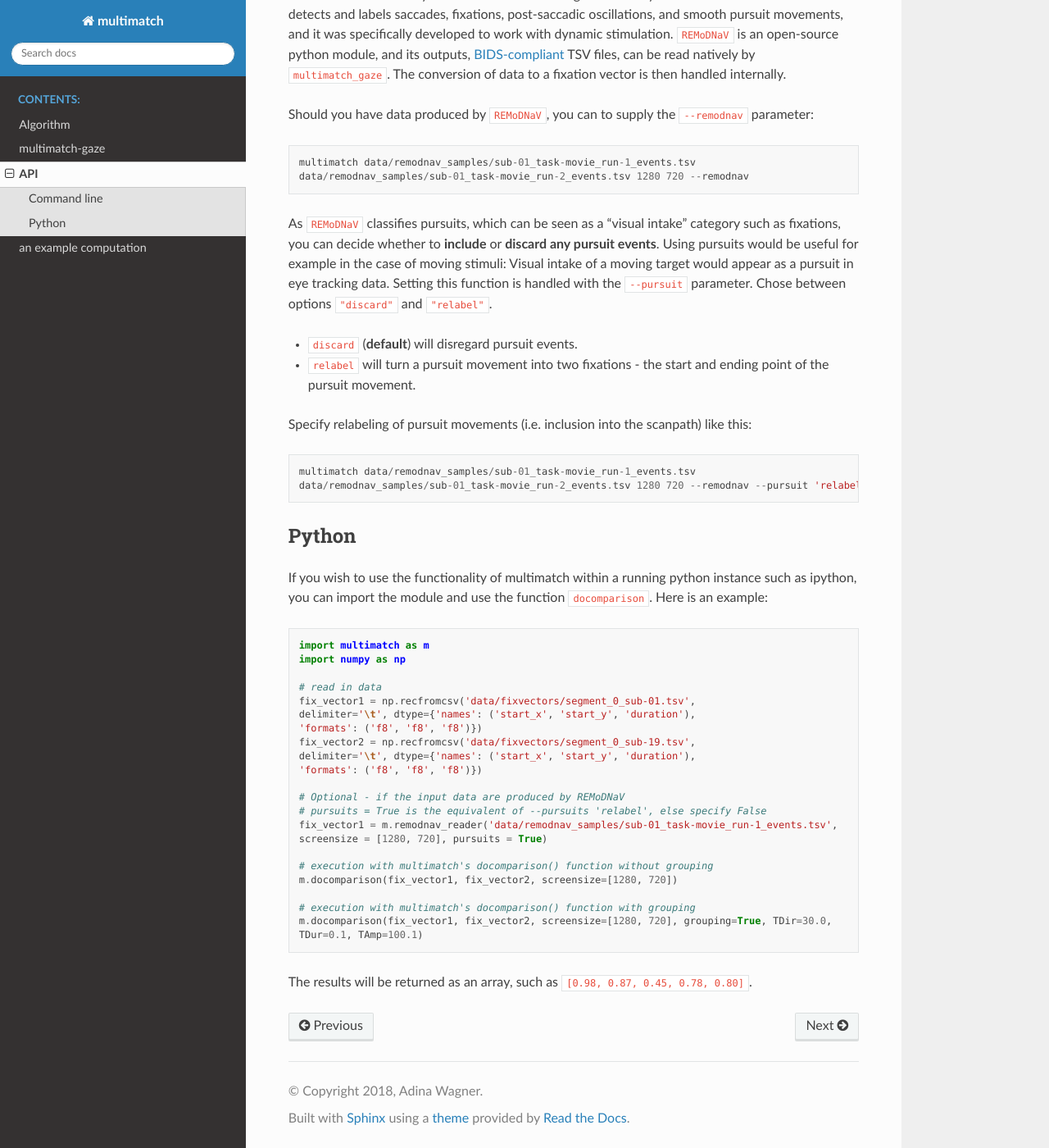
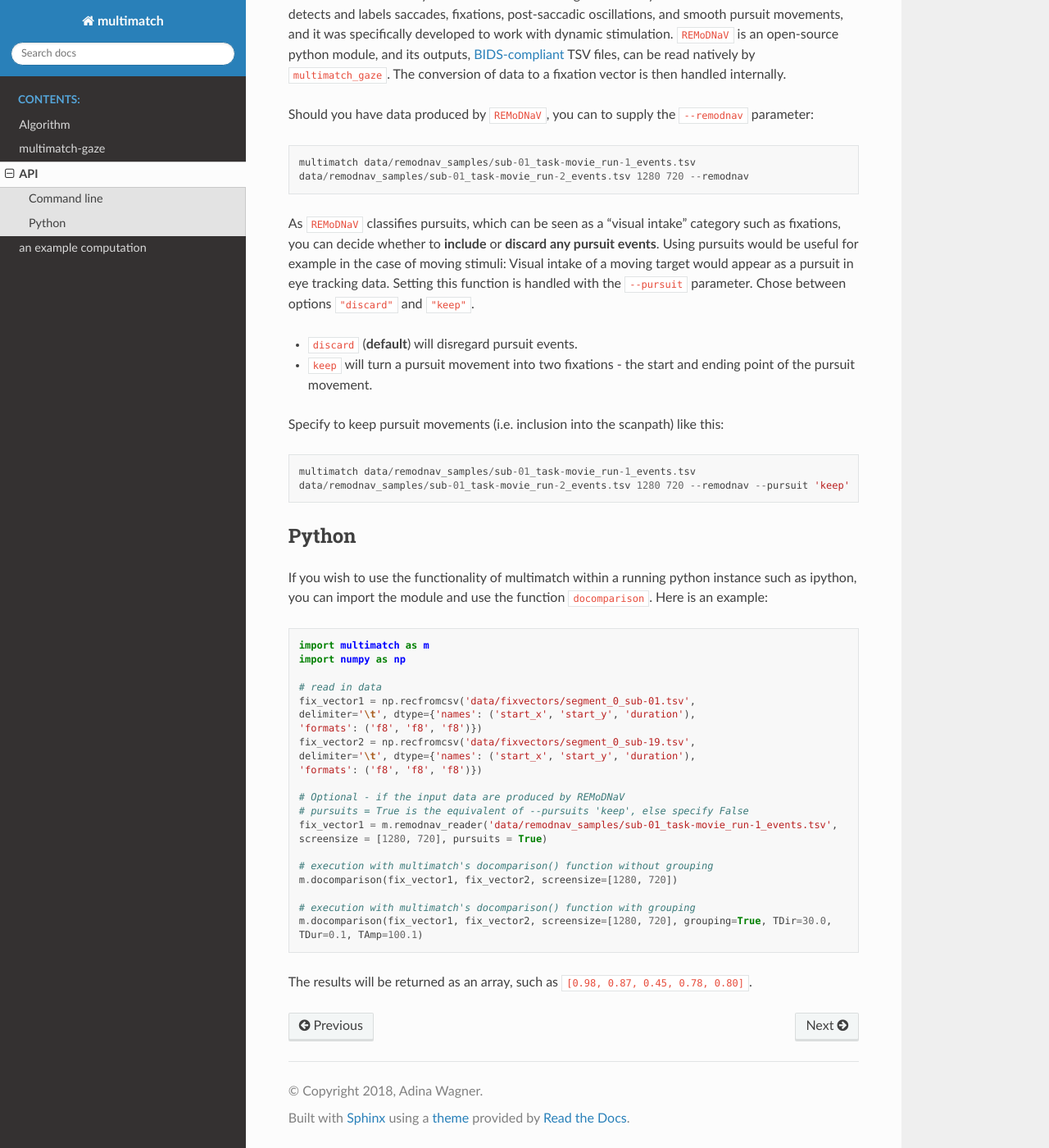
Before and after one commit to adswa/multimatch_gaze, a Sphinx documentation site: the page built from docs/source/api.rst, in a window 1280 px wide and 1400 px high, scrolled down 2113 px. Shown: the whole window at 82% size. Built offline with Sphinx 7.4.7 and the Read the Docs theme 2.0.0, drawn with Linux system fonts in a browser that asks for light colours; pages that are not in the unit, such as notebooks, are missing from menus.

Commit message:
rename --pursuit argument to something less confusing

```diff
--- a/docs/source/api.rst
+++ b/docs/source/api.rst
@@ -129,18 +129,18 @@ as fixations, you can decide whether to **include** or **discard any pursuit eve
 would be useful for example in the case of moving stimuli: Visual intake of a moving target
 would appear as a pursuit in eye tracking data. Setting this function is
 handled with the ``--pursuit`` parameter. Chose between options ``"discard"`` and
-``"relabel"``.
+``"keep"``.
 
 - ``discard`` (**default**) will disregard pursuit events.
-- ``relabel`` will turn a pursuit movement into two fixations - the start and ending point
+- ``keep`` will turn a pursuit movement into two fixations - the start and ending point
   of the pursuit movement.
 
-Specify relabeling of pursuit movements (i.e. inclusion into the scanpath) like this:
+Specify to keep pursuit movements (i.e. inclusion into the scanpath) like this:
 
 .. code::
 
    multimatch data/remodnav_samples/sub-01_task-movie_run-1_events.tsv
-   data/remodnav_samples/sub-01_task-movie_run-2_events.tsv 1280 720 --remodnav --pursuit 'relabel'
+   data/remodnav_samples/sub-01_task-movie_run-2_events.tsv 1280 720 --remodnav --pursuit 'keep'
 
 
 Python
@@ -164,7 +164,7 @@ instance such as ipython, you can import the module and use the function
    'formats': ('f8', 'f8', 'f8')})
 
    # Optional - if the input data are produced by REMoDNaV
-   # pursuits = True is the equivalent of --pursuits 'relabel', else specify False
+   # pursuits = True is the equivalent of --pursuits 'keep', else specify False
    fix_vector1 = m.remodnav_reader('data/remodnav_samples/sub-01_task-movie_run-1_events.tsv',
    screensize = [1280, 720], pursuits = True)
 
```
Also changed, not shown: 2 other files.
